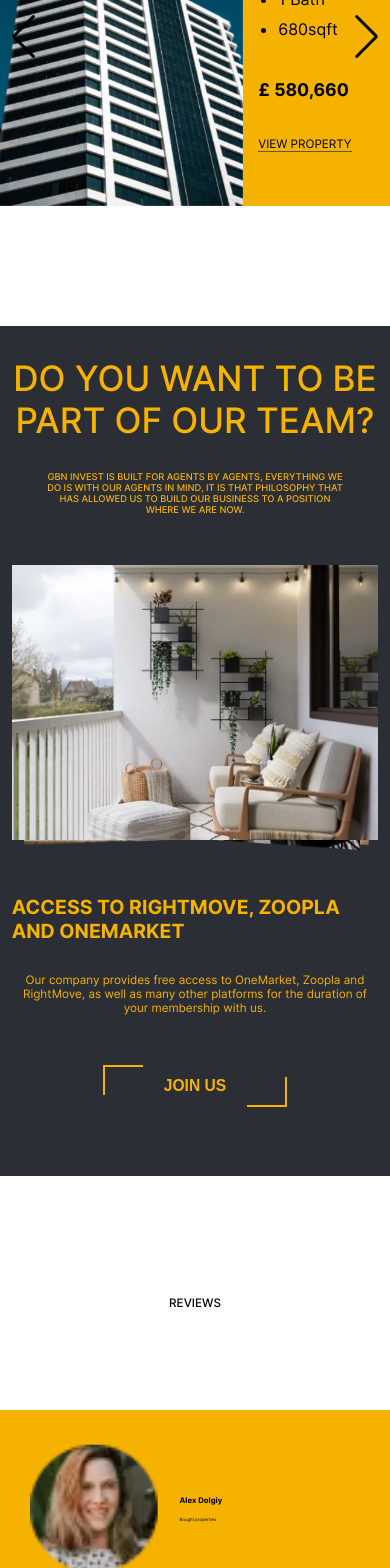
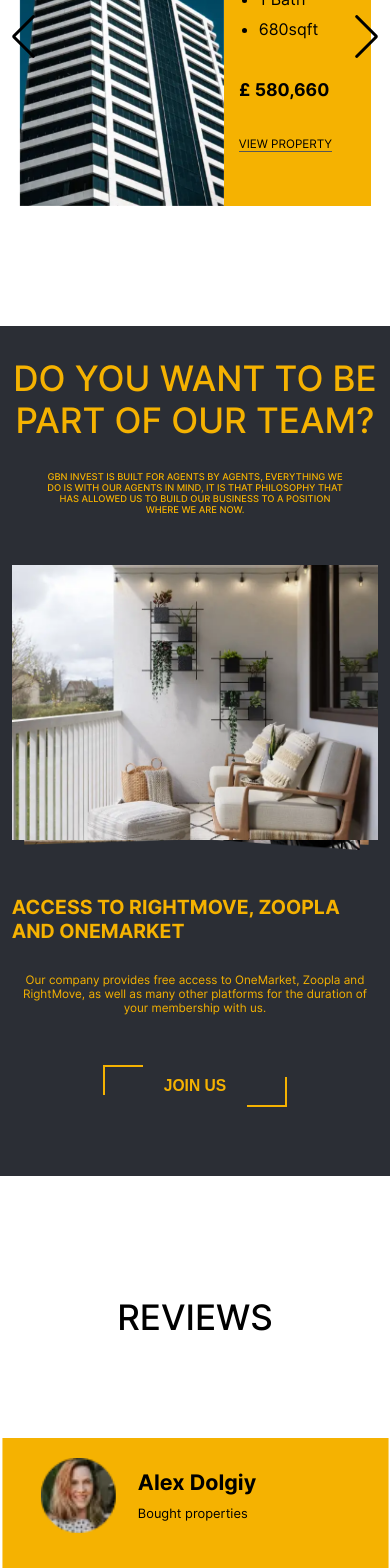
Before and after one commit to Ronddaa/realEstate, a React (Vite) app: page / in a window 390 px wide. Shown: the part 4267-5835 px from the top of the page. Built offline with nearby package versions, Linux system fonts and the light colour scheme.

Commit message:
reviews mob

```diff
--- a/src/components/Reviews.css
+++ b/src/components/Reviews.css
@@ -43,5 +43,32 @@
 }
 
 @media (max-width:445px){
-
+  .titleReviews{
+    font-size: 9vw;
+  }
+  .swiper-slide-active{
+    padding: 0 5%;
+  }
+  .wrapperReviews{
+    padding: 10%;
+  }
+  .userPhotoReviews{
+    max-width: 68px;
+  }
+  .titleUserNameReviews{
+    font-size: 5vw;
+  }
+  .textUserNameReviews{
+    font-size: 3vw;
+  }
+  .textUserComments{
+    font-size: 4vw;
+    margin-bottom: 30px;
+  }
+  .wrapperFooterComment{
+    margin-top: 0;
+  }
+  .infoAboutAgent, .textCommentDate{
+    font-size: 2vw;
+  }
 }
--- a/src/components/Reviews.jsx
+++ b/src/components/Reviews.jsx
@@ -43,6 +43,7 @@ export default function Reviews() {
                 modules={[Navigation, EffectCoverflow]}>
 
                     <SwiperSlide>
+                        <>
                         <article className="wrapperReviews">
                             <div className="wrapperUserInfoReviews">
                                 <img src={userProperties} alt="User" className="userPhotoReviews" width={116} height={116} />
@@ -57,6 +58,7 @@ export default function Reviews() {
                                 <p className="textCommentDate">24.01.2024</p>
                             </div>
                         </article>
+                        </>
                     </SwiperSlide>
                     <SwiperSlide>
                         <article className="wrapperReviews">
```
